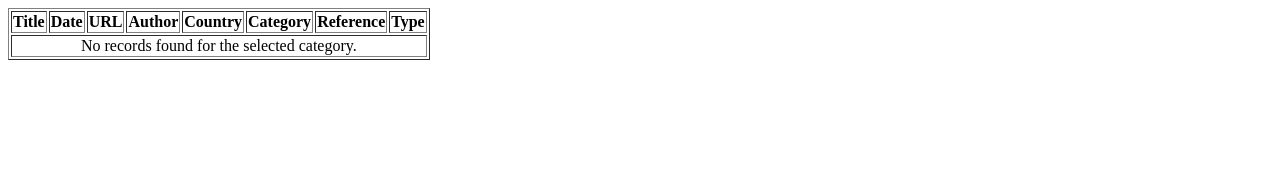
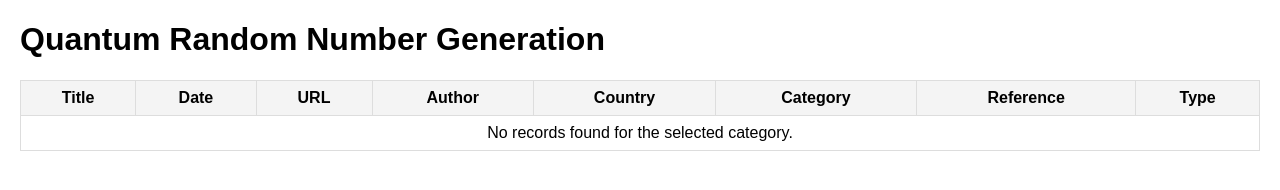
Before and after one commit to pqctoday/root, a plain HTML site: page sections/QRNG/index.html in a window 1280 px wide. Drawn offline with nearby package versions, Linux system fonts and the light colour scheme.

Commit message:
fix case path

```diff
--- a/sections/QRNG/index.html
+++ b/sections/QRNG/index.html
@@ -3,16 +3,45 @@
 <head>
     <meta charset="UTF-8">
     <meta name="viewport" content="width=device-width, initial-scale=1.0">
-    <title>QRNG</title>
+    <title>Quantum Random Number Generation</title>
     <script src="https://cdnjs.cloudflare.com/ajax/libs/PapaParse/5.3.0/papaparse.min.js"></script>
     <script src="script.js" defer></script>
     <style>
+        body {
+            font-family: Arial, sans-serif;
+            margin: 20px;
+        }
+
+        table {
+            border-collapse: collapse;
+            width: 100%;
+        }
+
+        th, td {
+            border: 1px solid #ddd;
+            padding: 8px;
+        }
+
         th {
+            background-color: #f4f4f4;
             cursor: pointer;
+        }
+
+        th:hover {
+            background-color: #ddd;
+        }
+
+        tr:nth-child(even) {
+            background-color: #f9f9f9;
+        }
+
+        tr:hover {
+            background-color: #f1f1f1;
         }
     </style>
 </head>
 <body>
+    <h1>Quantum Random Number Generation</h1>
     <table border="1" id="outputTable">
         <thead>
             <tr>
```
Also changed, not shown: sections/Discovery/index.html (+2 -2 lines), sections/QKD/index.html (+2 -2 lines), sections/QRA/index.html (+2 -2 lines).
